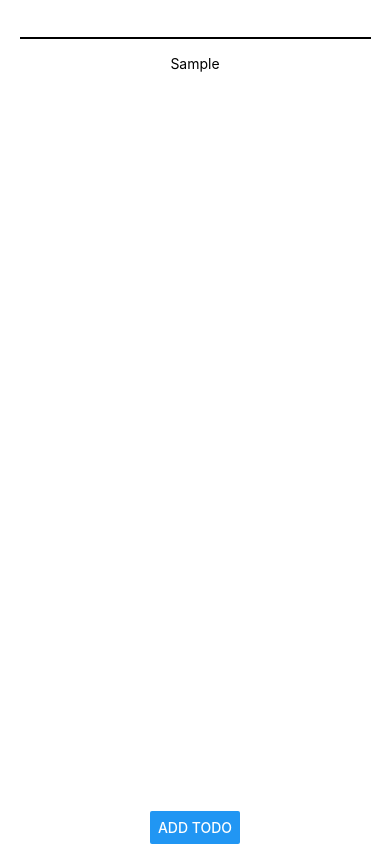
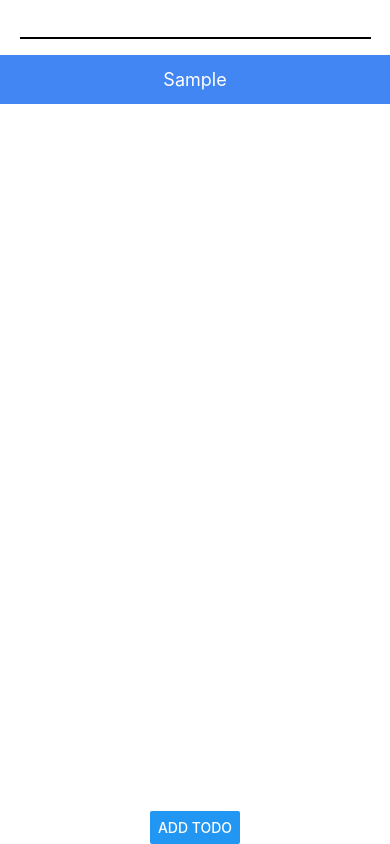
Before and after one commit to MinamiMunakata/ReactNativeTodoApp, a React Native app: screen / in a window 390 px wide. Both pictures are taken after typing "Sample" into the empty fields and a click on the button "ADD TODO". Built offline with nearby package versions, Linux system fonts and the light colour scheme.

Commit message:
style for cells

```diff
--- a/App.tsx
+++ b/App.tsx
@@ -38,8 +38,8 @@ export default class App extends React.Component<{}, IState> {
   // How each cell looks like
   _listItemRender = (item: string) => {
     return (
-      <View>
-        <Text>{item}</Text>
+      <View style={styles.listItem}>
+        <Text style={styles.itemText}>{item}</Text>
       </View>
     )
   }
@@ -55,6 +55,7 @@ export default class App extends React.Component<{}, IState> {
         {/* FlatList */}
         {/* at least 2 props(data source, render) */}
         <FlatList
+          style={styles.list}
           data={this.state.items}
           // Object deconstruction -> just want 1 item
           // {item}
@@ -87,4 +88,21 @@ const styles = StyleSheet.create({
     fontSize: 18,
     justifyContent: 'center',
   },
+  list: {
+    width: '100%',
+    flex: 1,
+  },
+  listItem: {
+    backgroundColor: '#4286f4',
+    height: 50,
+    width: '100%',
+    alignItems: 'center',
+    justifyContent: 'center',
+    borderBottomWidth: 1,
+    borderColor: 'white',
+  },
+  itemText: {
+    color: 'white',
+    fontSize: 18,
+  },
 })
```
